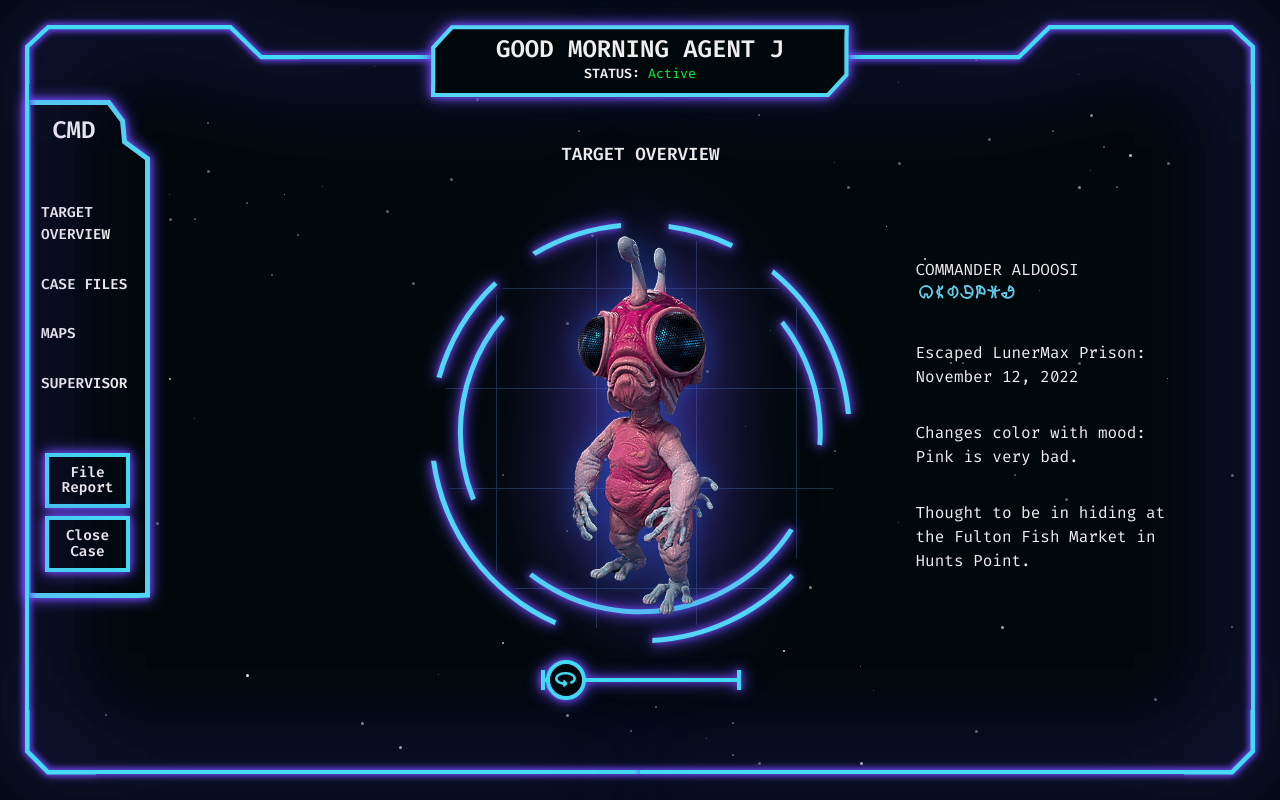
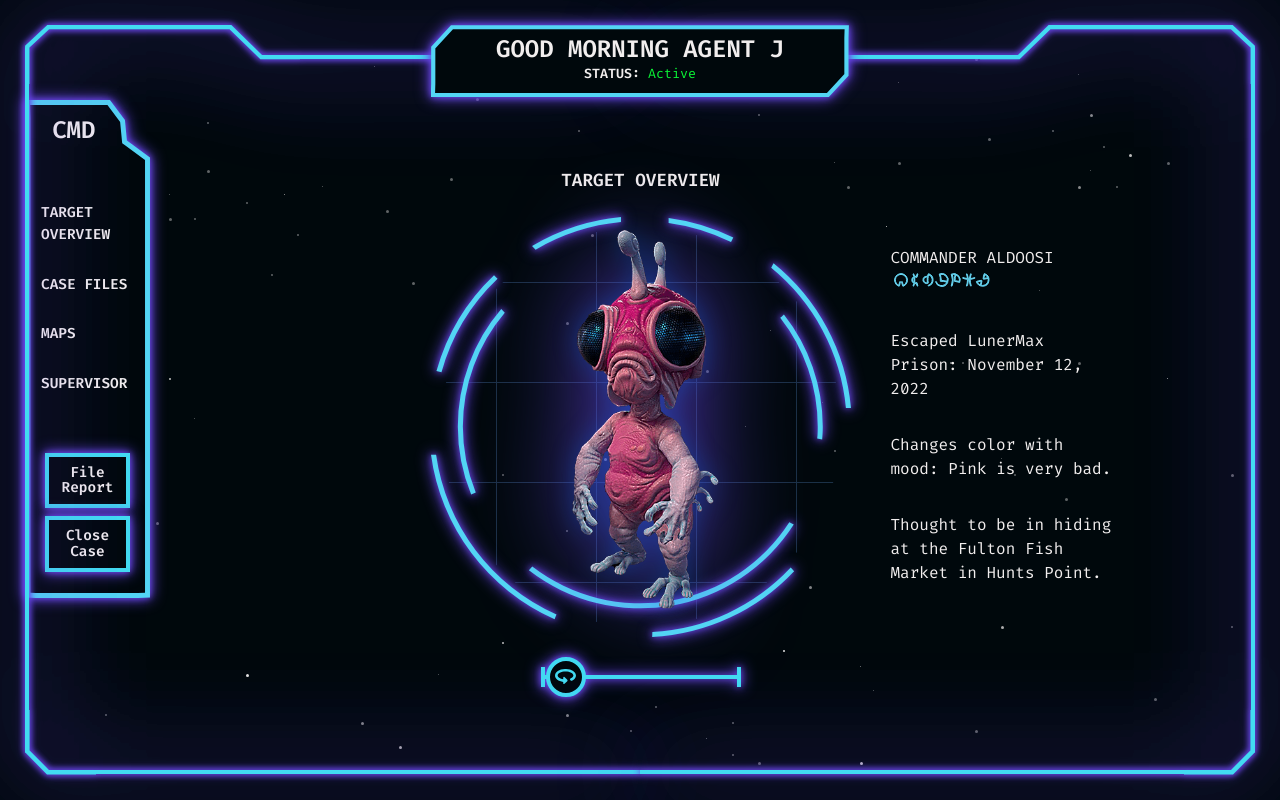
Before and after one commit to brandicameron/MIB, a Next.js app: page /portal in a window 1280 px wide. Built offline with nearby package versions, Linux system fonts and the light colour scheme.

Commit message:
Removed unneeded range slider code

```diff
--- a/components/TargetOverview/TargetOverview.js
+++ b/components/TargetOverview/TargetOverview.js
@@ -39,19 +39,15 @@ export default function TargetOverview() {
             alt='Commander Aldoosi, a color changing alien that is short with extra large round eyes, and horns running down the center of his head.'
           />
         </div>
-        <div className={styles.rangeContainer}>
         <input
           className={styles.rangeSlider}
           type='range'
-            name='imgSlider'
           min='1'
           max='3'
-            step={1}
           value={rangeValue}
           onChange={handleRangeValue}
           aria-label='Slide to see different angles of the alien.'
         />
-        </div>
         <ul className={styles.stats}>
           <li>
             COMMANDER ALDOOSI <img src='./images/alien-name.svg' alt='' />
--- a/components/TargetOverview/TargetOverview.module.css
+++ b/components/TargetOverview/TargetOverview.module.css
@@ -5,6 +5,7 @@
   width: fit-content;
   height: 100%;
   margin: 0 auto;
+  padding-top: 2rem;
   gap: 2rem;
   opacity: 0;
   animation: fade-in 150ms linear forwards;
@@ -15,7 +16,6 @@
   text-align: center;
   font-size: var(--fontMed);
   text-transform: uppercase;
-  margin-bottom: 2rem;
 }
 
 .imageBorder {
@@ -89,16 +89,12 @@
   }
 }
 
-.rangeContainer {
-  position: relative;
-  margin: 0 auto;
-}
-
 .rangeSlider {
   position: relative;
   appearance: none;
   width: 200px;
   height: 4px;
+  margin: 1rem auto;
   background-color: var(--stroke);
   border-radius: 10px;
   filter: var(--portalGlow);
@@ -166,8 +162,8 @@
   justify-content: center;
   align-items: center;
   height: 100%;
-  right: -325px;
-  max-width: 250px;
+  right: -275px;
+  max-width: 225px;
   margin: 0 auto;
 }
 
@@ -189,7 +185,7 @@
   }
 }
 
-@media screen and (max-width: 1250px) {
+@media screen and (max-width: 1050px) {
   .content {
     place-content: unset;
     padding-top: 85px;
```
Lines whose indentation alone changed are shown as unchanged.
